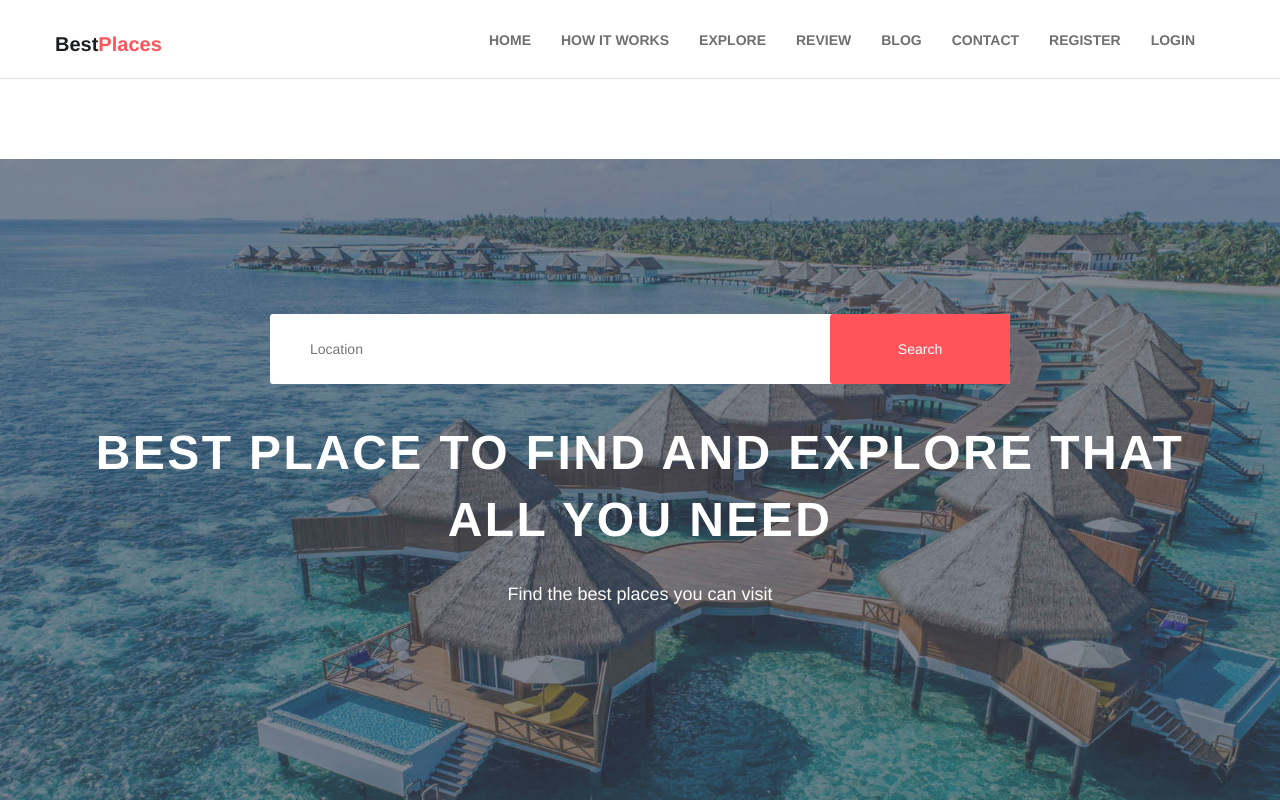
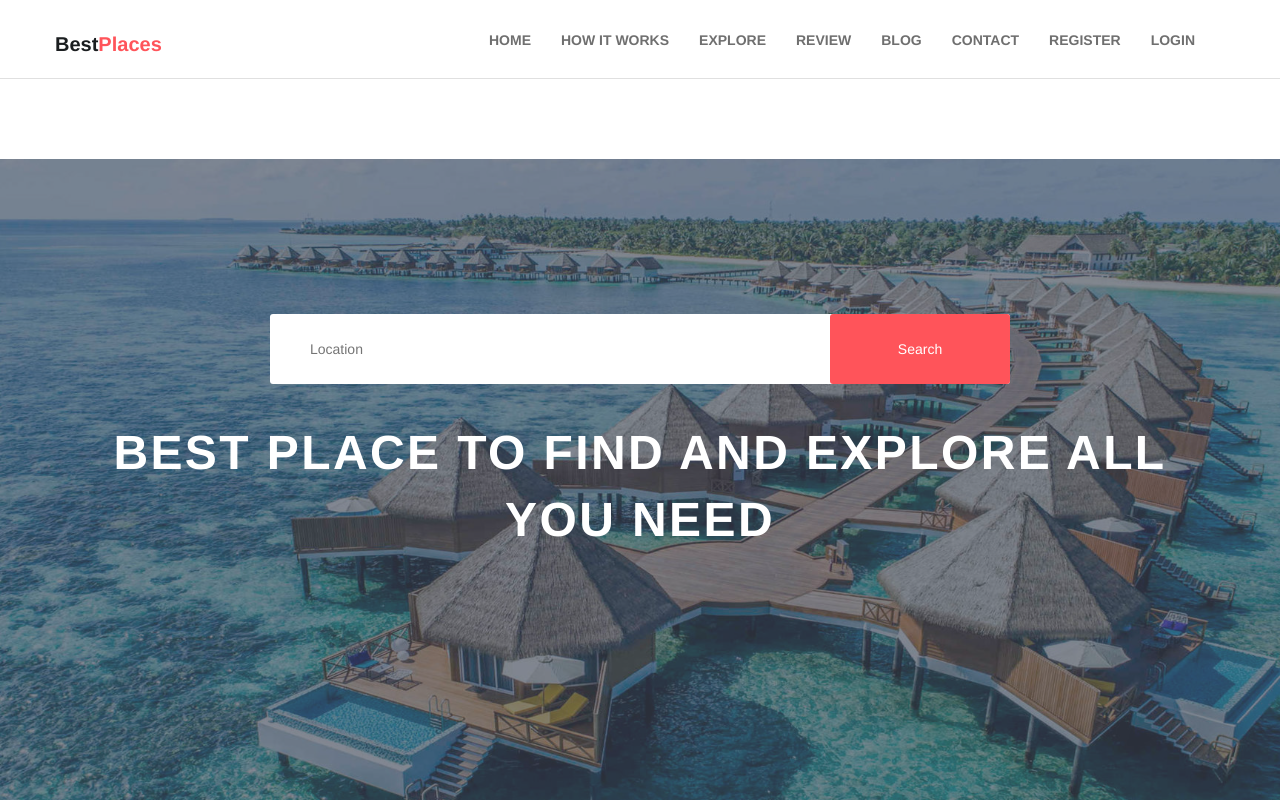
Before and after one commit to Dimitar-Totov/project-defense-2025, a React (Vite) app in the folder client/: page / in a window 1280 px wide. Shown: the top 800 px of the page. Built offline with nearby package versions, Linux system fonts and the light colour scheme.

Commit message:
Update HomeSection.jsx

```diff
--- a/client/src/components/home/HomeSection.jsx
+++ b/client/src/components/home/HomeSection.jsx
@@ -18,10 +18,7 @@ export default function HomeSection() {
             </div>
             <div className="container">
                 <div className="welcome-hero-txt">
-                    <h2>best place to find and explore that all you need </h2>
-                    <p>
-                        Find the best places you can visit
-                    </p>
+                    <h2>best place to find and explore all you need </h2>
                 </div>
 
             </div>
```
